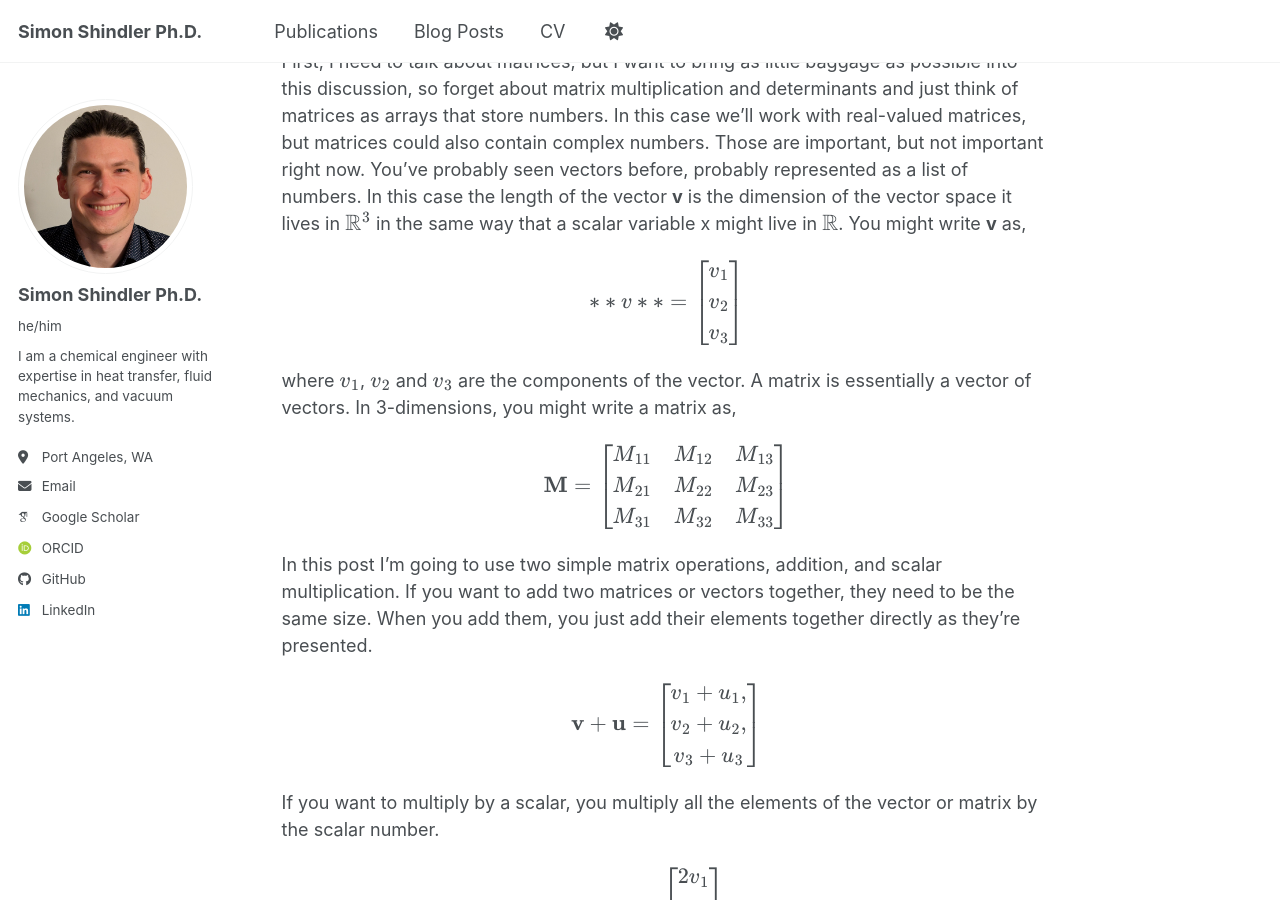
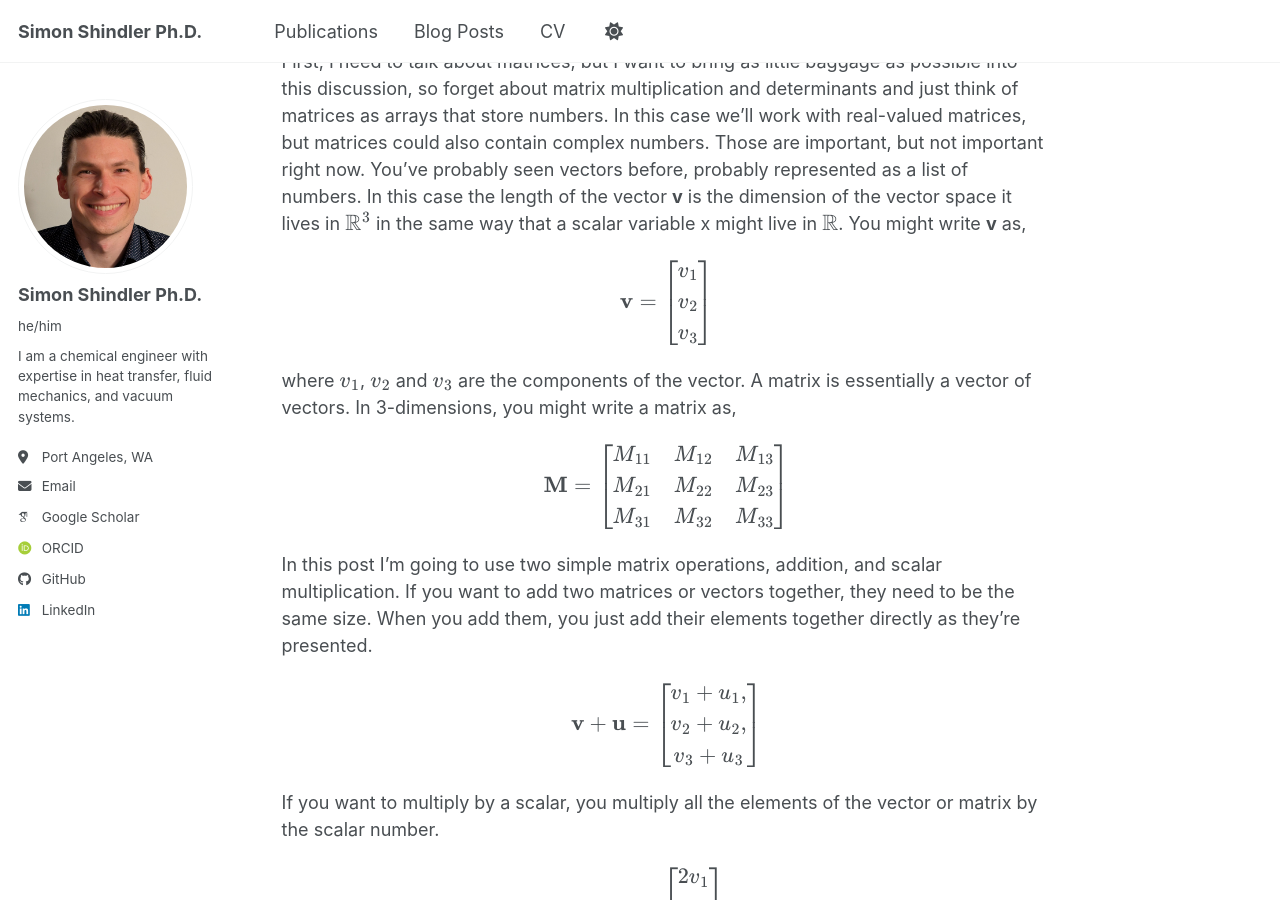
Before and after one commit to sgshindler/sgshindler.github.io, a Jekyll site: the page built from _posts/2026-05-30-Tensors.md, in a window 1280 px wide and 900 px high, scrolled down 651 px. Built offline with Jekyll 4.4.1, drawn with Linux system fonts in a browser that asks for light colours; some web fonts are replaced; a script bundle is joined from its source files by our own code; library files that are not in the unit come from our copies.

Commit message:
Fix LaTeX formatting for vector notation

```diff
--- a/_posts/2026-05-30-Tensors.md
+++ b/_posts/2026-05-30-Tensors.md
@@ -14,7 +14,7 @@ Tensors are a notoriously confusing topic, and they are a concept with enough ap
 
 First, I need to talk about matrices, but I want to bring as little baggage as possible into this discussion, so forget about matrix multiplication and determinants and just think of matrices as arrays that store numbers. In this case we'll work with real-valued matrices, but matrices could also contain complex numbers. Those are important, but not important right now. You've probably seen vectors before, probably represented as a list of numbers. In this case the length of the vector **v** is the dimension of the vector space it lives in $$ \mathbb{R}^3 $$ in the same way that a scalar variable x might live in $$\mathbb{R}$$. You might write **v** as,
 
-$$**v** = \begin{bmatrix} v_1 \\ v_2 \\ v_3 \end{bmatrix}$$
+$$\mathbf{v} = \begin{bmatrix} v_1 \\ v_2 \\ v_3 \end{bmatrix}$$
 
 where $$v_1$$, $$v_2$$ and $$v_3$$ are the components of the vector. A matrix is essentially a vector of vectors. In 3-dimensions, you might write a matrix as,
 
```
